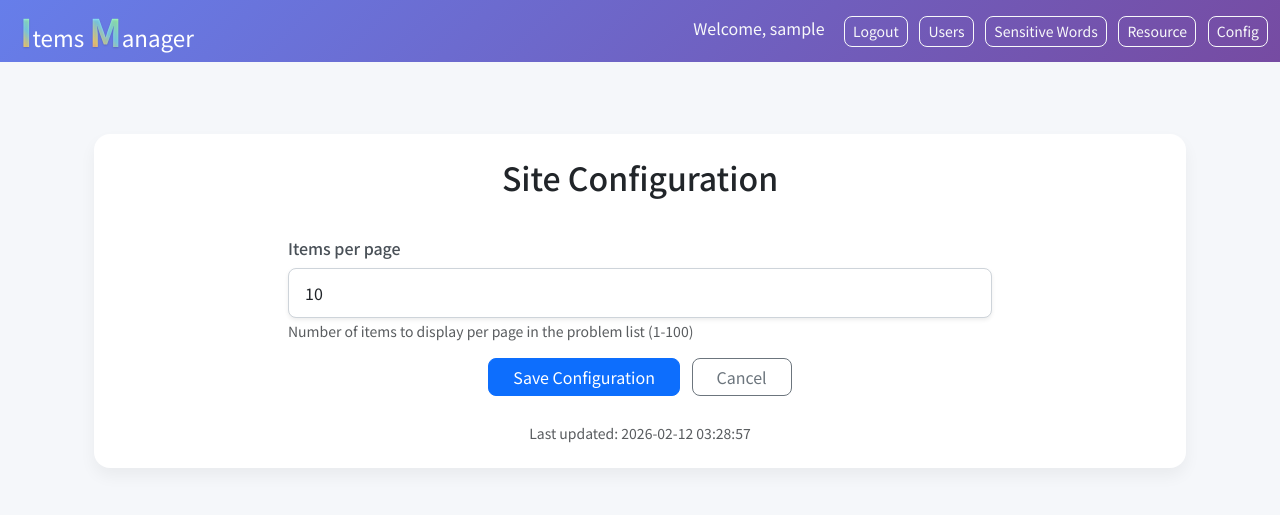
After one commit to cnluyq/lore_keeper, a Django app: page /site-config/edit/ in a window 1280 px wide. The commit adds this page. Shown: the top 515 px of the page. Run offline with Django 4.2, Linux system fonts and the light colour scheme; the visitor is signed in with stand-in values (Sample User, id 1); data comes from the database, SQL or seed files in the repository.

Commit message:
add site config functions

```diff
--- a/problems/forms.py
+++ b/problems/forms.py
@@ -1,5 +1,5 @@
 from django import forms
-from .models import Problem, SensitiveWord
+from .models import Problem, SensitiveWord, SiteConfig
 from django.core.exceptions import ValidationError
 import re
 import html
@@ -71,3 +71,25 @@ class SensitiveWordForm(forms.ModelForm):
             'replacement': 'replacement word',
             'is_active': 'active',
         }
+
+class SiteConfigForm(forms.ModelForm):
+    class Meta:
+        model = SiteConfig
+        fields = ['items_per_page']
+        widgets = {
+            'items_per_page': forms.NumberInput(attrs={
+                'class': 'form-control',
+                'min': 1,
+                'max': 100,
+                'placeholder': 'Items per page (1-100)'
+            }),
+        }
+        labels = {
+            'items_per_page': 'Items per page',
+        }
+
+    def clean_items_per_page(self):
+        items_per_page = self.cleaned_data['items_per_page']
+        if items_per_page < 1 or items_per_page > 100:
+            raise forms.ValidationError('Items per page must be between 1 and 100.')
+        return items_per_page
--- a/problems/models.py
+++ b/problems/models.py
@@ -122,6 +122,30 @@ class SensitiveWord(models.Model):
         return f"{self.word} -> {self.replacement} ({'enable' if self.is_active else 'disable'})"
 
 
+class SiteConfig(models.Model):
+    items_per_page = models.IntegerField(
+        default=10,
+        verbose_name="Items per page",
+        help_text="Number of items to display per page"
+    )
+    created_at = models.DateTimeField(auto_now_add=True)
+    updated_at = models.DateTimeField(auto_now=True)
+
+    class Meta:
+        verbose_name = "site configuration"
+        verbose_name_plural = "site configuration"
+
+    def __str__(self):
+        return f"Site Config (items_per_page: {self.items_per_page})"
+
+    @classmethod
+    def get_config(cls):
+        obj, created = cls.objects.get_or_create(pk=1)
+        if created:
+            obj.save()
+        return obj
+
+
 import os
 import json
 from django.db.models.signals import post_delete
--- a/problems/templates/problems/base.html
+++ b/problems/templates/problems/base.html
@@ -116,6 +116,7 @@
         <a class="btn btn-outline-light btn-sm ms-2" href="{% url 'user_list' %}">Users</a>
         <a class="btn btn-outline-light btn-sm ms-2" href="{% url 'sensitive_word_list' %}">Sensitive Words</a>
 	<a class="btn btn-outline-light btn-sm ms-2" href="{% url 'resource_management' %}">Resource</a>
+	<a class="btn btn-outline-light btn-sm ms-2" href="{% url 'site_config_edit' %}">Config</a>
       {% endif %}
     </div>
   </div>
--- /dev/null
+++ b/problems/templates/problems/site_config_edit.html
@@ -0,0 +1,49 @@
+{% extends 'problems/base.html' %}
+{% block content %}
+<div class="container py-5">
+  <div class="card custom-card p-4">
+    <h2 class="mb-4 text-center">Site Configuration</h2>
+
+    {% if messages %}
+      {% for message in messages %}
+        <div class="alert alert-{{ message.tags }} alert-dismissible fade show" role="alert">
+          {{ message }}
+          <button type="button" class="btn-close" data-bs-dismiss="alert" aria-label="Close"></button>
+        </div>
+      {% endfor %}
+    {% endif %}
+
+    <form method="post" class="row g-3 form-wrapper">
+      {% csrf_token %}
+
+      <div class="col-12">
+        <label class="form-label" for="{{ form.items_per_page.id_for_label }}">
+          {{ form.items_per_page.label }}
+        </label>
+        {{ form.items_per_page }}
+        {% if form.items_per_page.errors %}
+          <div class="text-danger small">
+            {{ form.items_per_page.errors|join:", " }}
+          </div>
+        {% endif %}
+        <small class="form-text text-muted">
+          Number of items to display per page in the problem list (1-100)
+        </small>
+      </div>
+
+      <div class="col-12 text-center">
+        <button class="btn btn-primary px-4">Save Configuration</button>
+        <a class="btn btn-outline-secondary px-4 ms-2" href="{% url 'problem_list' %}">
+          Cancel
+        </a>
+      </div>
+    </form>
+
+    <div class="mt-4 text-center">
+      <small class="text-muted">
+        Last updated: {{ config.updated_at|date:"Y-m-d H:i:s" }}
+      </small>
+    </div>
+  </div>
+</div>
+{% endblock %}
--- a/problems/urls.py
+++ b/problems/urls.py
@@ -21,4 +21,5 @@ urlpatterns = [
     path('staff/isolated-images/delete/', views.isolated_images_delete, name='isolated_images_delete'),
     path('clear-uploaded-images/', views.clear_uploaded_images, name='clear_uploaded_images'),
     path('view/<uuid:token>/', views.view_detail, name='view_detail'),
+    path('site-config/edit/', views.site_config_edit, name='site_config_edit'),
 ]
--- a/problems/views.py
+++ b/problems/views.py
@@ -41,6 +41,8 @@ from .models import SensitiveWord
 from .forms import SensitiveWordForm
 from .sensitive_utils import SensitiveDataProcessor
 
+from .models import SiteConfig
+from .forms import SiteConfigForm
 from hashlib import pbkdf2_hmac
 import base64, gzip, tarfile, io, tempfile, shutil
 from cryptography.hazmat.primitives.ciphers.aead import ChaCha20Poly1305
@@ -122,8 +124,9 @@ def problem_list(request):
             Q(created_by__username__icontains=search_query)
         )
 
-    # Paginate results (10 items per page)
-    paginator = Paginator(problems, 10)
+    # Paginate results (use site config)
+    items_per_page = SiteConfig.get_config().items_per_page
+    paginator = Paginator(problems, items_per_page)
     page_number = request.GET.get('page', 1)
 
     try:
@@ -992,3 +995,23 @@ def view_detail(request, token):
         'problem': problem,
         'problem_fields_json': json.dumps(fields, cls=DjangoJSONEncoder),
     })
+
+
+
+@superuser_required
+def site_config_edit(request):
+    config = SiteConfig.get_config()
+
+    if request.method == 'POST':
+        form = SiteConfigForm(request.POST, instance=config)
+        if form.is_valid():
+            form.save()
+            messages.success(request, 'Configuration updated successfully!')
+            return redirect('site_config_edit')
+    else:
+        form = SiteConfigForm(instance=config)
+
+    return render(request, 'problems/site_config_edit.html', {
+        'form': form,
+        'config': config,
+    })
```
